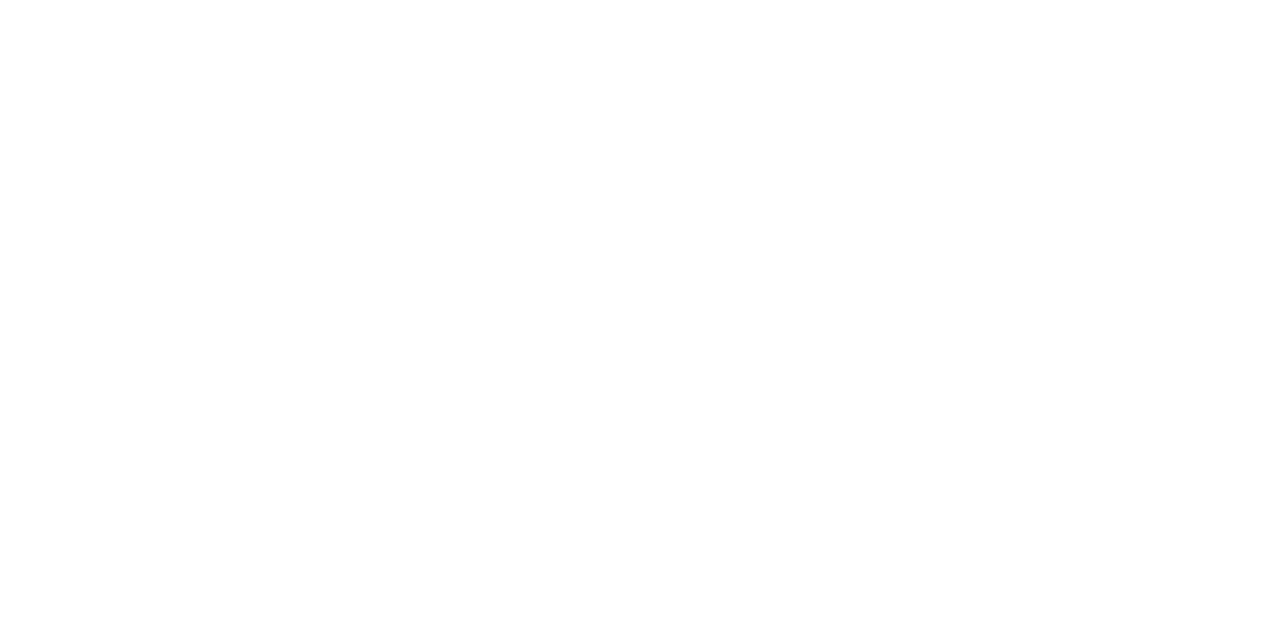
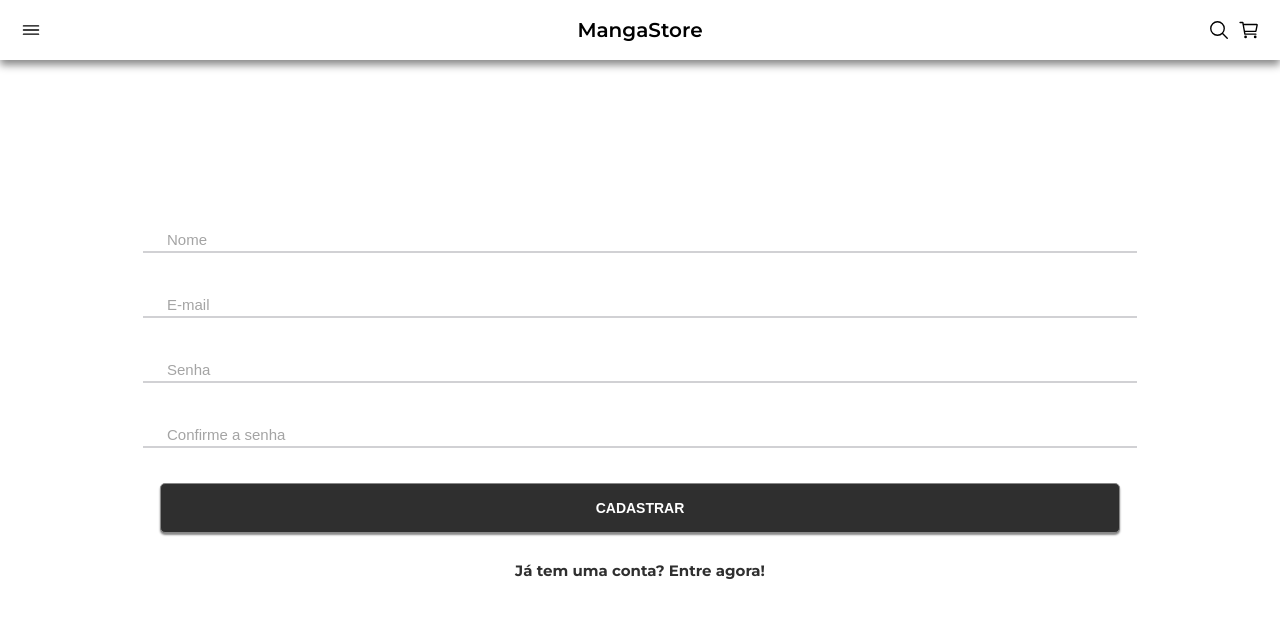
Before and after one commit to LaraCamarino/Projeto_14_MangaStore_Front, a React (Create React App) app: page /sign-up in a window 1280 px wide. Shown: the top 618 px of the page. Built offline with nearby package versions, Linux system fonts and the light colour scheme.

Commit message:
add SignIn and SignUp pages

```diff
--- a/package.json
+++ b/package.json
@@ -1,5 +1,5 @@
 {
-  "name": "mywallet-front",
+  "name": "projeto14-mangastore-front",
   "version": "0.1.0",
   "private": true,
   "dependencies": {
--- a/src/components/sharedComponents/Navbar.js
+++ b/src/components/sharedComponents/Navbar.js
@@ -16,8 +16,8 @@
             </LeftSide>
 			    <BrandLogo onClick={()=>{navigate("/")}}>MangaStore</BrandLogo>
             <RightSide>
+                <ion-icon name="search-outline" onClick={()=>{navigate("/search") }}/>
                 <ion-icon name="cart-outline" onClick={()=>{navigate("/cart") }}/>
-                <ion-icon name="search-outline" onClick={()=>{navigate("/search") }}/>
             </RightSide>
 		</Container>
 	);
--- a/src/pages/SignInPage.js
+++ b/src/pages/SignInPage.js
@@ -1,8 +1,53 @@
-import styled from 'styled-components';
+import axios from "axios";
+import { Link, useNavigate } from "react-router-dom";
+import { useState } from "react";
+import styled from "styled-components";
+
+import Navbar from "../components/sharedComponents/Navbar";
+import { ThreeDots } from 'react-loader-spinner';
 
 export default function SignInPage() {
+	const navigate = useNavigate();
+
+	const [loading, setLoading] = useState(false);
+	const [login, setLogin] = useState({
+		email: "",
+		password: ""
+	});
+
+	function assembleForm() {
+		if (!loading) {
+			return (
+				<>
+					<Input type="email" placeholder="E-mail" value={login.email} onChange={(e) => setLogin({ ...login, email: e.target.value })} ></Input>
+					<Input type="password" placeholder="Senha" value={login.password} onChange={(e) => setLogin({ ...login, password: e.target.value })}></Input>
+					<Button onClick={signIn}>Entrar</Button>
+				</>
+			)
+		}
+		else {
+			return (
+				<>
+					<Input type="email" placeholder="E-mail" value={login.email} onChange={(e) => setLogin({ ...login, email: e.target.value })} disabled={true} ></Input>
+					<Input type="password" placeholder="Senha" value={login.password} onChange={(e) => setLogin({ ...login, password: e.target.value })} disabled={true} ></Input>
+					<Button onClick={signIn} disabled={true}><ThreeDots width={51} height={13} color="#FFFFFF" /></Button>
+				</>
+			)
+		}
+	}
+
+	function signIn() {
+		console.log(login);
+		setLoading(true);
+	}
+
 	return (
 		<Page>
+			<Navbar />
+			{assembleForm()}
+			<SignUpLink to="/sign-up">
+				Ainda não tem uma conta? Cadastre-se aqui!
+			</SignUpLink>
 		</Page>
 	);
 }
@@ -15,3 +60,52 @@
 	min-height: 100vh;
 	width: 100%;
 `;
+
+const Input = styled.input`
+	width: 75%;
+	padding: 10px 10px 3px 24px;
+	margin-bottom: 35px;
+    border: none;
+	border-bottom: 2px solid #D1D1D4;
+	background: none;
+	transition: .2s;
+
+    ::placeholder {
+        color: #A4A4A4;
+        font-size: 15px;
+    }
+	:active, :focus, :hover {
+		outline: none;
+		border-bottom-color: black;
+	}
+`
+const Button = styled.button`
+	width: 75%;
+    background-color: #2F2F2F;
+	padding: 16px 20px;
+	border-radius: 5px;
+	border: 1px solid #888888;
+	box-shadow: 0px 2px 2px #888888;
+	display: flex;
+	justify-content: center;
+	align-items: center;
+	font-size: 14px;
+	font-weight: 700;
+	color: #FFFF;
+	text-transform: uppercase;
+	cursor: pointer;
+	transition: .2s;
+
+	:active, :focus, :hover {
+		outline: none;
+		border-color: black;
+	}
+`
+
+const SignUpLink = styled(Link)`
+    margin-top: 30px;
+	font-size: 15px;
+    font-weight: 700;
+    color: #2F2F2F;
+    text-decoration: none;
+`
--- a/src/pages/SignUpPage.js
+++ b/src/pages/SignUpPage.js
@@ -1,9 +1,60 @@
-import styled from 'styled-components';
+import axios from "axios";
+import { Link, useNavigate } from "react-router-dom";
+import { useState } from "react";
+import styled from "styled-components";
+
+import Navbar from "../components/sharedComponents/Navbar";
+import { ThreeDots } from 'react-loader-spinner';
+
+export default function SignUpPage() {
+	const navigate = useNavigate();
+
+	const [loading, setLoading] = useState(false);
+	const [user, setUser] = useState({
+		name: "",
+		email: "",
+		password: "",
+		confirmPassword: ""
+	});
+
+	function assembleForm() {
+		if (!loading) {
+			return (
+				<>
+					<Input type="text" placeholder="Nome" value={user.name} onChange={(e) => setUser({ ...user, name: e.target.value })} ></Input>
+					<Input type="email" placeholder="E-mail" value={user.email} onChange={(e) => setUser({ ...user, email: e.target.value })} ></Input>
+					<Input type="password" placeholder="Senha" value={user.password} onChange={(e) => setUser({ ...user, password: e.target.value })} ></Input>
+					<Input type="password" placeholder="Confirme a senha" value={user.confirmPassword} onChange={(e) => setUser({ ...user, confirmPassword: e.target.value })} ></Input>
+					<Button onClick={signUp}>Cadastrar</Button>
+				</>
+			)
+		}
+		else {
+			return (
+				<>
+					<Input type="text" placeholder="Nome" value={user.name} onChange={(e) => setUser({ ...user, name: e.target.value })} disabled={true}></Input>
+					<Input type="email" placeholder="E-mail" value={user.email} onChange={(e) => setUser({ ...user, email: e.target.value })} disabled={true}></Input>
+					<Input type="password" placeholder="Senha" value={user.password} onChange={(e) => setUser({ ...user, password: e.target.value })} disabled={true}></Input>
+					<Input type="password" placeholder="Confirme a senha" value={user.confirmPassword} onChange={(e) => setUser({ ...user, confirmPassword: e.target.value })} ></Input>
+					<Button onClick={signUp} disabled={true}><ThreeDots width={51} height={13} color="#FFFFFF" /></Button>
+				</>
+			)
+		}
+	}
+
+	function signUp() {
+		console.log(user);
+		setLoading(true);
+	}
 
 
-export default function SignInPage() {
 	return (
 		<Page>
+			<Navbar />
+			{assembleForm()}
+			<SignInLink to="/sign-in">
+				Já tem uma conta? Entre agora!
+			</SignInLink>
 		</Page>
 	);
 }
@@ -16,3 +67,52 @@
 	min-height: 100vh;
 	width: 100%;
 `;
+
+const Input = styled.input`
+	width: 75%;
+	padding: 10px 10px 3px 24px;
+	margin-bottom: 35px;
+    border: none;
+	border-bottom: 2px solid #D1D1D4;
+	background: none;
+	transition: .2s;
+
+    ::placeholder {
+        color: #A4A4A4;
+        font-size: 15px;
+    }
+	:active, :focus, :hover {
+		outline: none;
+		border-bottom-color: black;
+	}
+`
+const Button = styled.button`
+	width: 75%;
+    background-color: #2F2F2F;
+	padding: 16px 20px;
+	border-radius: 5px;
+	border: 1px solid #888888;
+	box-shadow: 0px 2px 2px #888888;
+	display: flex;
+	justify-content: center;
+	align-items: center;
+	font-size: 14px;
+	font-weight: 700;
+	color: #FFFF;
+	text-transform: uppercase;
+	cursor: pointer;
+	transition: .2s;
+
+	:active, :focus, :hover {
+		outline: none;
+		border-color: black;
+	}
+`
+
+const SignInLink = styled(Link)`
+    margin-top: 30px;
+	font-size: 15px;
+    font-weight: 700;
+    color: #2F2F2F;
+    text-decoration: none;
+`
```
Also changed, not shown: 1 other file (tests, documents, lock files or other folders).
